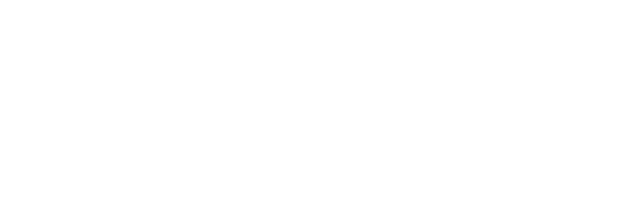
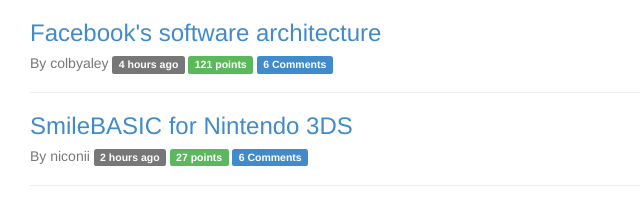
Before and after one commit to juanlizarazo/news-feed--angularjs, a website: page app/index.html in a window 1280 px wide. Shown: the whole page, without its empty margins (0-640 px from the left). Drawn offline with Linux system fonts and the light colour scheme.

Commit message:
Update view removing news. from repeat directive

```diff
--- a/app/index.html
+++ b/app/index.html
@@ -9,7 +9,7 @@
 <body>
   <div class="container-fluid">
     <div class="col-xs-12" ng-controller="NewsController as news">
-      <div ng-repeat="news in news.newsFeed.items">
+      <div ng-repeat="news in newsFeed.items">
         <h3><a href="{{news.url}}" target="_blank">{{news.title}}</a></h3>
         <h5 class="text-muted">
           By {{news.postedBy}} <span class="label label-default">{{news.postedAgo}}</span>
```
